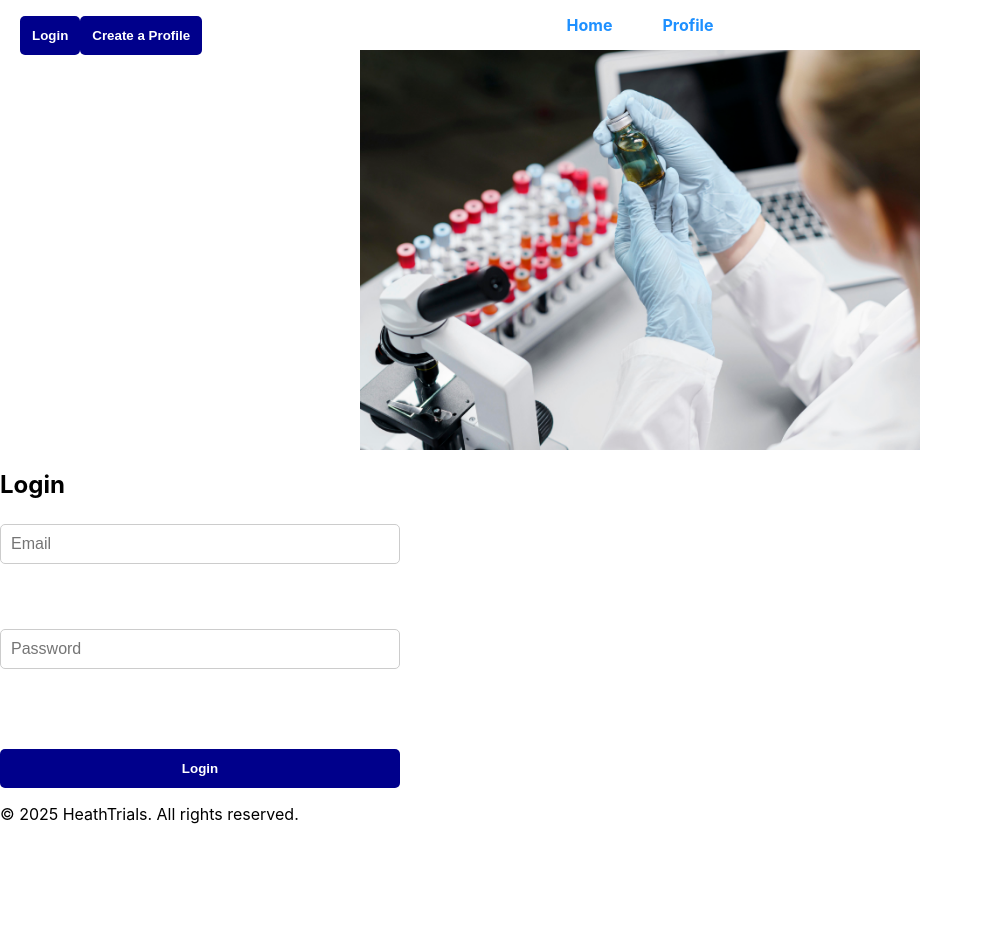
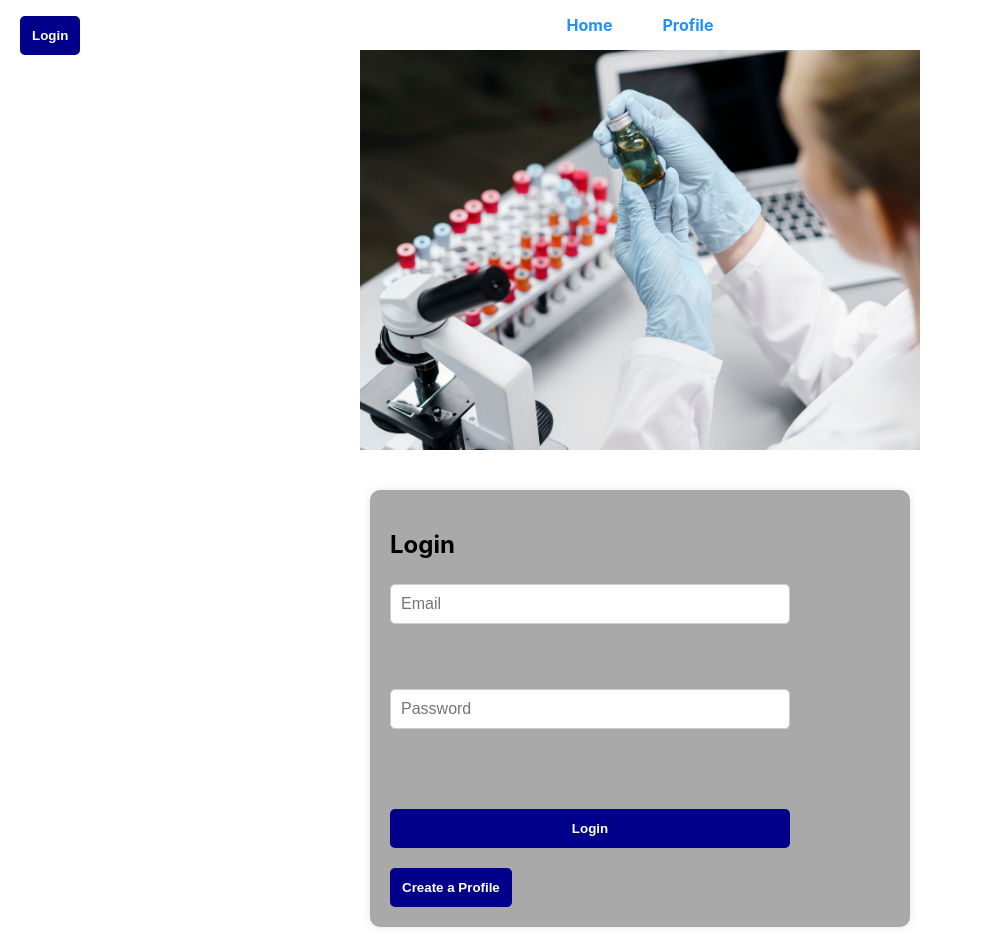
Before and after one commit to Murphy-Cummins/HealthTrials, a React (Create React App) app in the folder frontend/frontend/: page /login in a window 1280 px wide. Shown: the top 952 px of the page, without its empty margins (0-983 px from the left). Before the commit the page ends 840 px from the top, so only its background shows below. Built offline with nearby package versions, Linux system fonts and the light colour scheme.

Commit message:
Fixed router structure and component routing

```diff
--- a/frontend/frontend/src/App.js
+++ b/frontend/frontend/src/App.js
@@ -1,11 +1,15 @@
 //import react states
 import React from 'react';
 import Header from './components/Header';
-
+import { BrowserRouter as Router, Routes, Route } from 'react-router-dom';
 
 //import style sheer
 import './styles/App.css';
-import { BrowserRouter as Router } from 'react-router-dom';
+import CreateLogin from './components/CreateLogin';
+import Login from './components/Login';
+import Home from './components/Home';
+import Profile from './components/Profile';
+import Favorites from './components/Favorites';
 
 function App() {
   return (
@@ -13,9 +17,15 @@ function App() {
     <div className="centered-container">
       <div className="app-container">
         <main className="app-main">
-
+          <Header />
           <section className="page-content">
-            <Header />
+            <Routes>
+              <Route path="/create" element={<CreateLogin />} />
+              <Route path="/" element={<Home />} />
+              <Route path="/profile" element={<Profile />} />
+              <Route path="/favorites" element={<Favorites />} />
+              <Route path="/login" element={<Login />} />
+            </Routes>
           </section>
         </main>
 
--- a/frontend/frontend/src/components/CreateLogin.js
+++ b/frontend/frontend/src/components/CreateLogin.js
@@ -1,4 +1,5 @@
 import React, { useState } from "react";
+import '../styles/App.css';
 
 function CreateLogin () {
 
@@ -42,7 +43,7 @@ function CreateLogin () {
 
         }
     return (
-        <div>
+        <div className ="form-container">
             <h2>Create Your Profile</h2>
             <form onSubmit={handleSubmit}>
 
--- a/frontend/frontend/src/components/Header.js
+++ b/frontend/frontend/src/components/Header.js
@@ -4,7 +4,6 @@ import Home from './Home';
 import Profile from './Profile';
 import Favorites from "./Favorites";
 import Login from "./Login";
-import CreateLogin from "./CreateLogin";
 import ImageSwitcher from "./ImageSwitcher";
 
 const Header = () => {
@@ -30,7 +29,6 @@ const Header = () => {
                   }
                 }>
                 <button onClick={() => navigate('/login')}>Login</button>
-                <button onClick={() => navigate('/create')}>Create a Profile</button>
                 </div>
                  <ul style={
                   {
@@ -47,14 +45,6 @@ const Header = () => {
                  </nav>
 
                <ImageSwitcher/>
-               {/* Routing Setup */}
-               <Routes>
-                 <Route path="/" element={<Home />} />
-                 <Route path="/profile" element={<Profile />} />
-                 <Route path="/favorites" element={<Favorites />} />
-                 <Route path="/login" element={<Login />} />
-                 <Route path="/create" element={<CreateLogin />} />
-               </Routes>
              </div>
     );
 }
--- a/frontend/frontend/src/components/ImageSwitcher.js
+++ b/frontend/frontend/src/components/ImageSwitcher.js
@@ -6,6 +6,8 @@ import Laughing from '../Pictures/Laughing.jpg';
 import HighFive from '../Pictures/PatientHighFive.jpg';
 import Smiling from '../Pictures/Smiling.jpg';
 import Testing from '../Pictures/Testing.jpg';
+import Form from '../Pictures/Form.jpg';
+import Hand from '../Pictures/Hand.jpg';
 
 function ImageSwitcher () {
     const location = useLocation();
@@ -20,10 +22,10 @@ function ImageSwitcher () {
             image = HighFive;
             break;
         case '/create':
-            image = Smiling;
+            image = Form;
             break;
         case '/favorites':
-            image = Testing;
+            image = Hand;
             break;
         case '/login':
             image = Testing;
--- a/frontend/frontend/src/components/Login.js
+++ b/frontend/frontend/src/components/Login.js
@@ -1,8 +1,14 @@
 import React, { useState } from "react";
+import { Link } from "react-router-dom";
+import { useNavigate } from "react-router-dom";
+import { Route, Routes } from "react-router-dom";
+import CreateLogin from "./CreateLogin";
+import '../styles/App.css';
 
 function Login () {
 
         const [createUserLogin, setUserLogin] = useState(false);
+        const navigate = useNavigate();
 
         const [formData, setFormData] = useState({
             email: '',
@@ -36,14 +42,17 @@ function Login () {
 
         }
     return (
-        <div>
+        <div className='form-container'>
             <h2>Login</h2>
+
             <form onSubmit={handleSubmit}>
                 <input type= "email" name="email" placeholder="Email" value={formData.email} onChange={handleChange} required/><br/>
                 <input type= "password" name="password" placeholder="Password" value={formData.password} onChange={handleChange} required/><br/>
                 <button type= "submit">Login</button>
             </form>
-        </div>
+
+            <button onClick={() => navigate('/create')}>Create a Profile</button>
+           </div>
     );
 };
 
```
Also changed, not shown: 2 other files (tests, documents, lock files or other folders).
